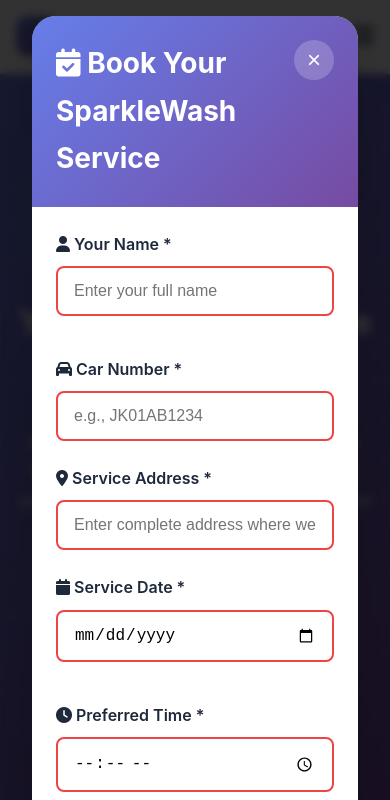
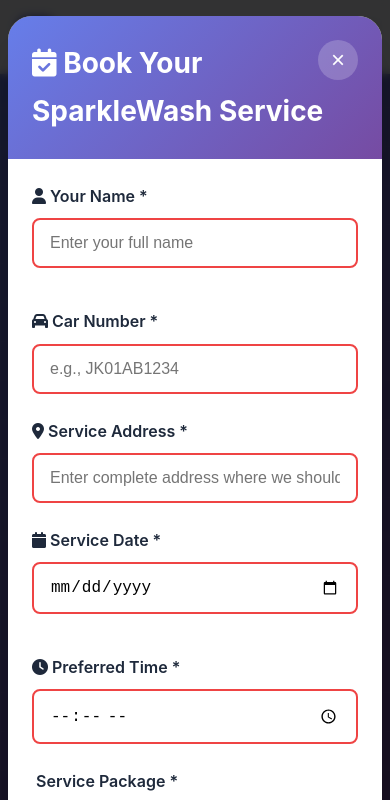
Before and after one commit to 01Arsalan/Sparkle-Wash, a website: page public/index.html in a window 390 px wide. Both pictures are taken after a click on the button "Book Now". Shown: the top 800 px of the page. Drawn offline with Linux system fonts and the light colour scheme.

Commit message:
Styled index.html

```diff
--- a/public/index.html
+++ b/public/index.html
@@ -829,8 +829,10 @@
             }
 
             .modal-content {
-                margin: 1rem;
+                margin: 0;
                 max-height: calc(100vh - 2rem);
+                overflow: auto;
+                scrollbar-width: none;
             }
 
             .container {
@@ -859,6 +861,9 @@
             .service-header,
             .service-body {
                 padding: 1.5rem;
+            }
+            .modal.active {
+                padding: 1rem .5rem;
             }
         }
 
```
